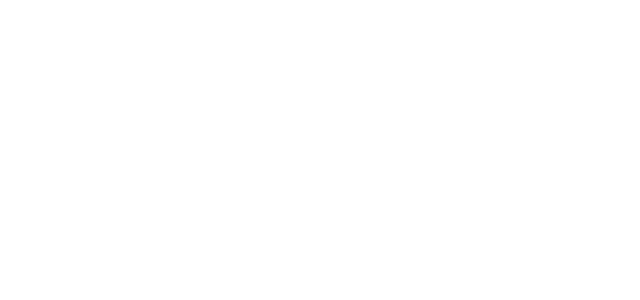
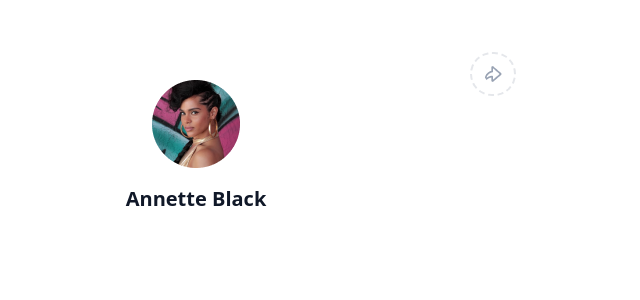
Before and after one commit to Olabisim/zuri_week1-task, a React (Create React App) app: page / in a window 1280 px wide. Shown: the top 300 px of the page, without its empty margins (444-1084 px from the left). Built offline with nearby package versions, Linux system fonts and the light colour scheme.

Commit message:
header done

```diff
--- a/src/App.js
+++ b/src/App.js
@@ -8,10 +8,23 @@ import './index.css'
 
 function App() {
         return (
-                <div className="container">
-                        <header></header>
-                        <main></main>
-                        <footer></footer>
+                <div className="container w-full">
+                        <header className='text-center'>
+
+                                <div className='relative'>
+                                        <img className='border-2 p-3 rounded-full border-dashed absolute -bottom-24 right-80' src="../desktop_Icon.png" alt="navigate_back"  />
+                                </div>
+                                <img className='m-auto pt-20' id="profile__img" src="../profile__img.png" alt="profile__img" width={88} />
+                                <h2 className='font-bold text-[20px] text-[#101828] pt-4'>Annette Black</h2>
+
+                        </header>
+                        <main>
+
+                        </main>
+
+                        <footer>
+
+                        </footer>
                 </div>
         );
 }
```
Also changed, not shown: public/desktop_Icon.png (added).
